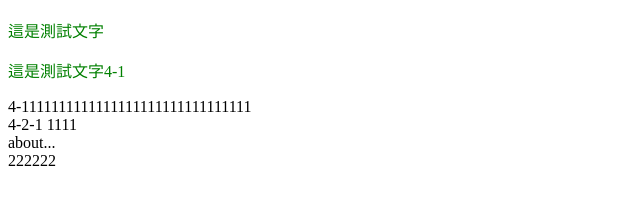
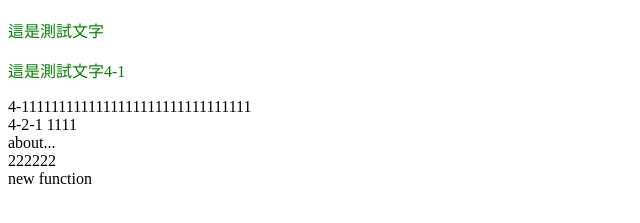
Before and after one commit to getlose2011/hahow-git, a plain HTML site: page index.htm in a window 1280 px wide. Shown: the part 57-280 px from the top of the page, without its empty margins (0-640 px from the left). Drawn offline with Linux system fonts and the light colour scheme.

Commit message:
new function

```diff
--- a/index.htm
+++ b/index.htm
@@ -13,5 +13,6 @@
 	<div>4-2-1 1111</div>
 	<div>about...</div>
 	<div>222222</div>
+	<div>new function</div>
   </body>
 </html>
```
